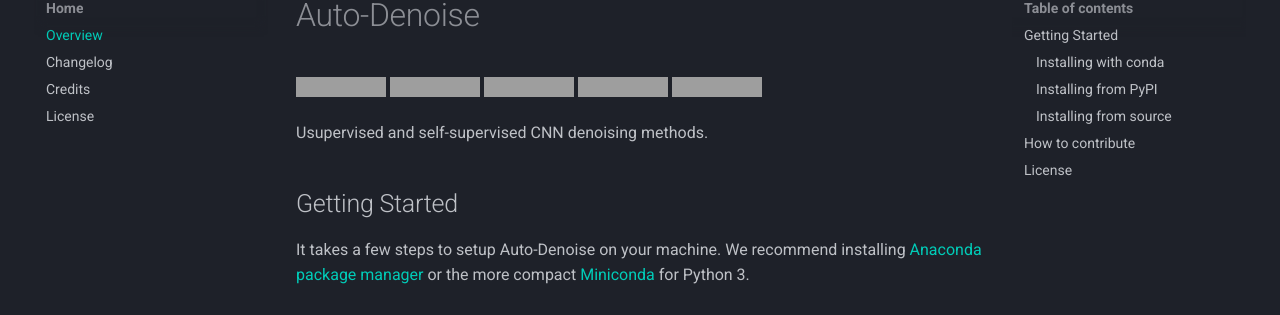
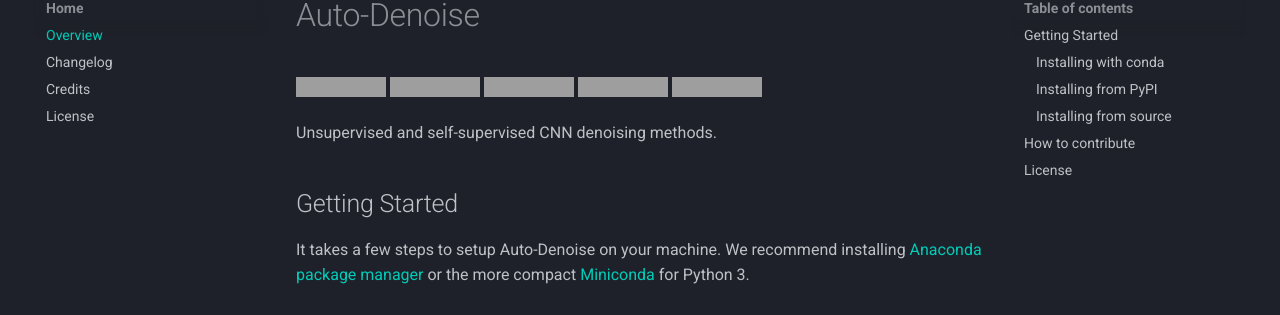
Before and after one commit to CEA-MetroCarac/auto-denoise, an MkDocs documentation site: the page built from docs/index.md, in a window 1280 px wide and 900 px high, cut to the strip 151-466 px from the top of the window. Built offline with MkDocs 1.6.1 and Material for MkDocs 9.7.7, drawn with Linux system fonts in a browser that asks for light colours; comment, search, counter and statistics services are not loaded; grey boxes are pictures that could not be loaded.

Commit message:
Fixed typo
Signed-off-by: Nicola VIGANO <nicola.vigano@cea.fr>

```diff
--- a/README.md
+++ b/README.md
@@ -6,7 +6,7 @@
 [![gitter](https://badges.gitter.im/join%20chat.svg)](https://gitter.im/auto-denoise/community)
 [![Code style: black](https://img.shields.io/badge/code%20style-black-000000.svg)](https://github.com/psf/black)
 
-Usupervised and self-supervised CNN denoising methods.
+Unsupervised and self-supervised CNN denoising methods.
 
 ## Getting Started
 
--- a/mkdocs.yml
+++ b/mkdocs.yml
@@ -1,5 +1,5 @@
 site_name: "Auto-Denoise"
-site_description: "Usupervised and self-supervised CNN denoising methods."
+site_description: "Unsupervised and self-supervised CNN denoising methods."
 site_url: "https://CEA-MetroCarac.github.io/auto-denoise"
 repo_url: "https://github.com/CEA-MetroCarac/auto-denoise"
 repo_name: "CEA-MetroCarac/auto-denoise"
--- a/pyproject.toml
+++ b/pyproject.toml
@@ -5,7 +5,7 @@ build-backend = "poetry.core.masonry.api"
 [tool.poetry]
 name = "auto-denoise"
 version = "0.1.0"
-description = "Usupervised and self-supervised CNN denoising methods."
+description = "Unsupervised and self-supervised CNN denoising methods."
 authors = ["Nicola VIGANO <nicola.vigano@cea.fr>"]
 license = "MIT License"
 readme = "README.md"
--- a/src/autoden/__init__.py
+++ b/src/autoden/__init__.py
@@ -1,7 +1,7 @@
 """
 Auto-Denoise package.
 
-Usupervised and self-supervised CNN denoising methods.
+Unsupervised and self-supervised CNN denoising methods.
 """
 
 from typing import List
```
